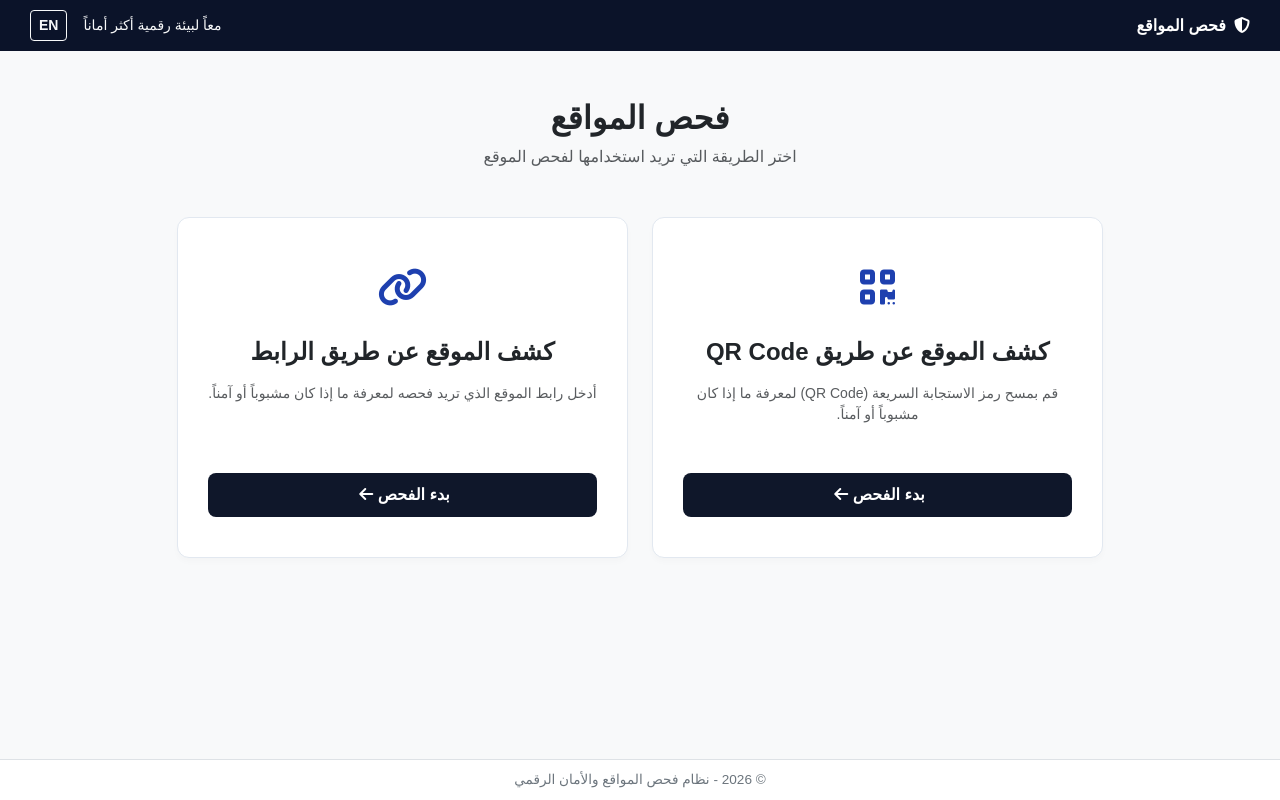
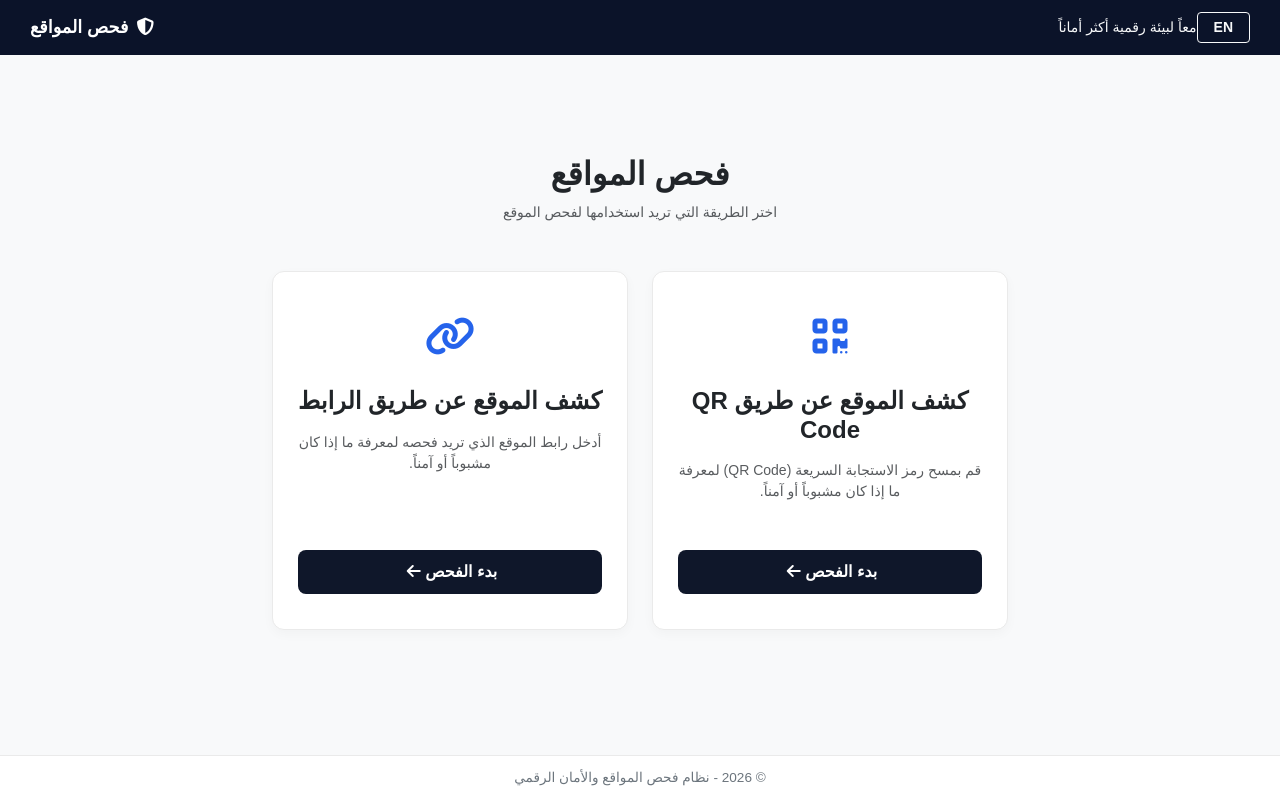
Before and after one commit to Ahmadk-coder/url-qr-scanner, a Flask app: page / in a window 1280 px wide. Run offline with Flask 3, Linux system fonts and the light colour scheme.

Commit message:
Update index.html

```diff
--- a/templates/index.html
+++ b/templates/index.html
@@ -7,100 +7,103 @@
     <link href="https://cdn.jsdelivr.net/npm/bootstrap@5.3.0/dist/css/bootstrap.min.css" rel="stylesheet">
     <link rel="stylesheet" href="https://cdnjs.cloudflare.com/ajax/libs/font-awesome/6.4.0/css/all.min.css">
     <style>
-        body { background-color: #f8f9fa; font-family: 'Cairo', sans-serif; }
-        .navbar { background-color: #0b1329; color: white; padding: 10px 30px; display: flex; justify-content: space-between; align-items: center; }
-        .card-box { background: white; border-radius: 12px; border: 1px solid #e2e8f0; box-shadow: 0 4px 6px rgba(0,0,0,0.02); padding: 40px 30px; text-align: center; height: 100%; display: flex; flex-direction: column; justify-content: space-between; }
-        .icon-box { font-size: 2.5rem; color: #1e40af; margin-bottom: 20px; }
-        .btn-custom { background-color: #0f172a; color: white; border-radius: 8px; padding: 10px 20px; font-weight: bold; width: 100%; border: none; }
-        .btn-custom:hover { background-color: #1e293b; color: white; }
-        footer { position: fixed; bottom: 0; width: 100%; background: white; text-align: center; padding: 10px; border-top: 1px solid #dee2e6; color: #6c757d; font-size: 0.85rem; }
+        body { background-color: #f8f9fa; font-family: 'Cairo', sans-serif; display: flex; flex-direction: column; min-height: 100vh; justify-content: space-between; margin: 0; }
+        .top-navbar { background-color: #0b1329; color: white; padding: 12px 30px; display: flex; justify-content: space-between; align-items: center; width: 100%; }
+        .brand-title { color: white; font-weight: bold; text-decoration: none; font-size: 1.1rem; }
+        .card-custom { background: white; border-radius: 12px; border: 1px solid #eaeaea; box-shadow: 0 4px 12px rgba(0,0,0,0.03); padding: 35px 25px; text-align: center; height: 100%; display: flex; flex-direction: column; justify-content: space-between; }
+        .icon-custom { font-size: 2.5rem; color: #2563eb; margin-bottom: 20px; }
+        .btn-main { background-color: #0f172a; color: white; border-radius: 8px; padding: 10px 20px; font-weight: bold; width: 100%; border: none; }
+        .btn-main:hover { background-color: #1e293b; color: white; }
+        .footer-bar { background: white; text-align: center; padding: 12px; border-top: 1px solid #eaeaea; color: #6c757d; font-size: 0.85rem; }
     </style>
 </head>
 <body>
 
-    <!-- الشريط العلوي -->
-    <nav class="navbar">
+    <!-- الشريط العلوي الأصلي بدقة -->
+    <div class="top-navbar">
+        <div class="d-flex align-items-center">
+            <button class="btn btn-sm btn-outline-light fw-bold px-3" id="langBtn" onclick="toggleLanguage()">EN</button>
+            <span class="text-light small ms-3" id="sloganText">معاً لبيئة رقمية أكثر أماناً</span>
+        </div>
         <div>
-            <a class="text-white text-decoration-none fw-bold" href="#"><i class="fas fa-shield-alt ms-2"></i>فحص المواقع</a>
+            <a class="brand-title" href="#"><i class="fas fa-shield-alt ms-2"></i>فحص المواقع</a>
         </div>
-        <div class="d-flex align-items-center">
-            <span class="text-light small ms-3" id="sloganText">معاً لبيئة رقمية أكثر أماناً</span>
-            <button class="btn btn-sm btn-outline-light fw-bold" id="langBtn" onclick="toggleLanguage()">EN</button>
-        </div>
-    </nav>
+    </div>
 
     <!-- المحتوى الرئيسي -->
-    <div class="container my-5" style="padding-bottom: 60px;">
+    <div class="container my-auto py-5">
         <div class="text-center mb-5">
             <h2 class="fw-bold text-dark mb-2" id="mainTitle">فحص المواقع</h2>
-            <p class="text-muted" id="mainSub">اختر الطريقة التي تريد استخدامها لفحص الموقع</p>
+            <p class="text-muted small" id="mainSub">اختر الطريقة التي تريد استخدامها لفحص الموقع</p>
         </div>
 
         <div class="row justify-content-center g-4">
-            <!-- بطاقة QR Code -->
-            <div class="col-md-5">
-                <div class="card-box">
+            <!-- بطاقة كشف الـ QR Code -->
+            <div class="col-md-5 col-lg-4">
+                <div class="card-custom">
                     <div>
-                        <div class="icon-box"><i class="fas fa-qrcode"></i></div>
+                        <div class="icon-custom"><i class="fas fa-qrcode"></i></div>
                         <h4 class="fw-bold mb-3" id="qrTitle">كشف الموقع عن طريق QR Code</h4>
                         <p class="text-muted small mb-4" id="qrDesc">قم بمسح رمز الاستجابة السريعة (QR Code) لمعرفة ما إذا كان مشبوباً أو آمناً.</p>
 
+                        <!-- قسم رفع الملف المخفي -->
                         <div id="qrSection" class="mt-3 text-start" style="display: none;">
-                            <label class="form-label fw-bold small" id="qrLabel">اختر صورة الـ QR:</label>
+                            <label class="form-label fw-bold small" id="qrFileLabel">اختر صورة الـ QR:</label>
                             <input type="file" id="qrFile" class="form-control form-control-sm mb-2" accept="image/*">
-                            <button class="btn btn-custom btn-sm" onclick="checkQr()" id="qrBtn">تحليل الـ QR الآن</button>
+                            <button class="btn btn-main btn-sm" onclick="checkQr()" id="qrAnalyzeBtn">تحليل الـ QR الآن</button>
                         </div>
                     </div>
                     <div class="mt-4">
-                        <button class="btn btn-custom" onclick="toggleQr()" id="qrToggleBtn">بدء الفحص <i class="fas fa-arrow-left ms-1"></i></button>
+                        <button class="btn btn-main" onclick="toggleQrBox()" id="qrToggleBtn">بدء الفحص <i class="fas fa-arrow-left ms-1" id="qrArrow"></i></button>
                     </div>
                 </div>
             </div>
 
-            <!-- بطاقة الرابط -->
-            <div class="col-md-5">
-                <div class="card-box">
+            <!-- بطاقة كشف الرابط -->
+            <div class="col-md-5 col-lg-4">
+                <div class="card-custom">
                     <div>
-                        <div class="icon-box"><i class="fas fa-link"></i></div>
+                        <div class="icon-custom"><i class="fas fa-link"></i></div>
                         <h4 class="fw-bold mb-3" id="urlTitle">كشف الموقع عن طريق الرابط</h4>
                         <p class="text-muted small mb-4" id="urlDesc">أدخل رابط الموقع الذي تريد فحصه لمعرفة ما إذا كان مشبوباً أو آمناً.</p>
 
+                        <!-- قسم إدخال الرابط المخفي -->
                         <div id="urlSection" class="mt-3 text-start" style="display: none;">
-                            <label class="form-label fw-bold small" id="urlLabel">أدخل الرابط:</label>
+                            <label class="form-label fw-bold small" id="urlInputLabel">أدخل الرابط:</label>
                             <input type="text" id="urlInput" class="form-control form-control-sm mb-2" placeholder="https://example.com" dir="ltr" style="text-align: right;">
-                            <button class="btn btn-custom btn-sm" onclick="checkUrl()" id="urlBtn">فحص الرابط الآن</button>
+                            <button class="btn btn-main btn-sm" onclick="checkUrl()" id="urlAnalyzeBtn">فحص الرابط الآن</button>
                         </div>
                     </div>
                     <div class="mt-4">
-                        <button class="btn btn-custom" onclick="toggleUrl()" id="urlToggleBtn">بدء الفحص <i class="fas fa-arrow-left ms-1"></i></button>
+                        <button class="btn btn-main" onclick="toggleUrlBox()" id="urlToggleBtn">بدء الفحص <i class="fas fa-arrow-left ms-1" id="urlArrow"></i></button>
                     </div>
                 </div>
             </div>
         </div>
 
-        <!-- عرض النتائج -->
+        <!-- منطقة عرض النتائج -->
         <div class="row justify-content-center mt-4">
-            <div class="col-md-10">
+            <div class="col-md-9 col-lg-8">
                 <div id="resultContainer"></div>
             </div>
         </div>
     </div>
 
-    <!-- التذييل -->
-    <footer id="footerText">
+    <!-- التذييل الأصلي -->
+    <div class="footer-bar" id="footerText">
         © 2026 - نظام فحص المواقع والأمان الرقمي
-    </footer>
+    </div>
 
     <script>
         let currentLang = 'ar';
 
         function toggleLanguage() {
             currentLang = currentLang === 'ar' ? 'en' : 'ar';
-            const html = document.documentElement;
+            const htmlTag = document.documentElement;
 
             if (currentLang === 'en') {
-                html.setAttribute('dir', 'ltr');
-                html.setAttribute('lang', 'en');
+                htmlTag.setAttribute('dir', 'ltr');
+                htmlTag.setAttribute('lang', 'en');
                 document.getElementById('langBtn').innerText = 'AR';
                 document.getElementById('sloganText').innerText = 'Together for a safer digital environment';
                 document.getElementById('mainTitle').innerText = 'Website Scanner';
@@ -108,20 +111,20 @@
 
                 document.getElementById('qrTitle').innerText = 'Detect via QR Code';
                 document.getElementById('qrDesc').innerText = 'Scan QR Code to check if it is safe or malicious.';
-                document.getElementById('qrToggleBtn').innerHTML = 'Start Scan <i class="fas fa-arrow-right me-1"></i>';
-                document.getElementById('qrLabel').innerText = 'Select QR image:';
-                document.getElementById('qrBtn').innerText = 'Analyze QR Now';
+                document.getElementById('qrToggleBtn').innerHTML = 'Start Scan <i class="fas fa-arrow-right me-1" id="qrArrow"></i>';
+                document.getElementById('qrFileLabel').innerText = 'Select QR image:';
+                document.getElementById('qrAnalyzeBtn').innerText = 'Analyze QR Now';
 
                 document.getElementById('urlTitle').innerText = 'Detect via URL';
                 document.getElementById('urlDesc').innerText = 'Enter website URL to check if it is safe or malicious.';
-                document.getElementById('urlToggleBtn').innerHTML = 'Start Scan <i class="fas fa-arrow-right me-1"></i>';
-                document.getElementById('urlLabel').innerText = 'Enter URL:';
-                document.getElementById('urlBtn').innerText = 'Analyze URL Now';
+                document.getElementById('urlToggleBtn').innerHTML = 'Start Scan <i class="fas fa-arrow-right me-1" id="urlArrow"></i>';
+                document.getElementById('urlInputLabel').innerText = 'Enter URL:';
+                document.getElementById('urlAnalyzeBtn').innerText = 'Analyze URL Now';
 
                 document.getElementById('footerText').innerText = '© 2026 - Website Scanner & Digital Security System';
             } else {
-                html.setAttribute('dir', 'rtl');
-                html.setAttribute('lang', 'ar');
+                htmlTag.setAttribute('dir', 'rtl');
+                htmlTag.setAttribute('lang', 'ar');
                 document.getElementById('langBtn').innerText = 'EN';
                 document.getElementById('sloganText').innerText = 'معاً لبيئة رقمية أكثر أماناً';
                 document.getElementById('mainTitle').innerText = 'فحص المواقع';
@@ -129,26 +132,26 @@
 
                 document.getElementById('qrTitle').innerText = 'كشف الموقع عن طريق QR Code';
                 document.getElementById('qrDesc').innerText = 'قم بمسح رمز الاستجابة السريعة (QR Code) لمعرفة ما إذا كان مشبوباً أو آمناً.';
-                document.getElementById('qrToggleBtn').innerHTML = 'بدء الفحص <i class="fas fa-arrow-left ms-1"></i>';
-                document.getElementById('qrLabel').innerText = 'اختر صورة الـ QR:';
-                document.getElementById('qrBtn').innerText = 'تحليل الـ QR الآن';
+                document.getElementById('qrToggleBtn').innerHTML = 'بدء الفحص <i class="fas fa-arrow-left ms-1" id="qrArrow"></i>';
+                document.getElementById('qrFileLabel').innerText = 'اختر صورة الـ QR:';
+                document.getElementById('qrAnalyzeBtn').innerText = 'تحليل الـ QR الآن';
 
                 document.getElementById('urlTitle').innerText = 'كشف الموقع عن طريق الرابط';
                 document.getElementById('urlDesc').innerText = 'أدخل رابط الموقع الذي تريد فحصه لمعرفة ما إذا كان مشبوباً أو آمناً.';
-                document.getElementById('urlToggleBtn').innerHTML = 'بدء الفحص <i class="fas fa-arrow-left ms-1"></i>';
-                document.getElementById('urlLabel').innerText = 'أدخل الرابط:';
-                document.getElementById('urlBtn').innerText = 'فحص الرابط الآن';
+                document.getElementById('urlToggleBtn').innerHTML = 'بدء الفحص <i class="fas fa-arrow-left ms-1" id="urlArrow"></i>';
+                document.getElementById('urlInputLabel').innerText = 'أدخل الرابط:';
+                document.getElementById('urlAnalyzeBtn').innerText = 'فحص الرابط الآن';
 
                 document.getElementById('footerText').innerText = '© 2026 - نظام فحص المواقع والأمان الرقمي';
             }
         }
 
-        function toggleQr() {
+        function toggleQrBox() {
             const sec = document.getElementById('qrSection');
             sec.style.display = sec.style.display === 'none' ? 'block' : 'none';
         }
 
-        function toggleUrl() {
+        function toggleUrlBox() {
             const sec = document.getElementById('urlSection');
             sec.style.display = sec.style.display === 'none' ? 'block' : 'none';
         }
@@ -166,7 +169,7 @@
             .then(data => {
                 let alertClass = data.status === 'Dangerous' ? 'alert-danger' : 'alert-success';
                 document.getElementById('resultContainer').innerHTML = `
-                    <div class="alert ${alertClass} shadow-sm">
+                    <div class="alert ${alertClass} shadow-sm mt-3">
                         <h5 class="fw-bold">${data.category}</h5>
                         <p class="mb-1">${data.message}</p>
                         <small class="text-muted">${data.compliance_note || ''}</small>
@@ -190,7 +193,7 @@
             .then(data => {
                 let alertClass = data.status === 'Dangerous' ? 'alert-danger' : 'alert-success';
                 document.getElementById('resultContainer').innerHTML = `
-                    <div class="alert ${alertClass} shadow-sm">
+                    <div class="alert ${alertClass} shadow-sm mt-3">
                         <h5 class="fw-bold">${data.category}</h5>
                         <p class="mb-1"><strong>${currentLang === 'ar' ? 'الرابط المستخرج:' : 'Extracted URL:'}</strong> <span dir="ltr">${data.extracted_url || 'N/A'}</span></p>
                         <p class="mb-1">${data.message}</p>
```
